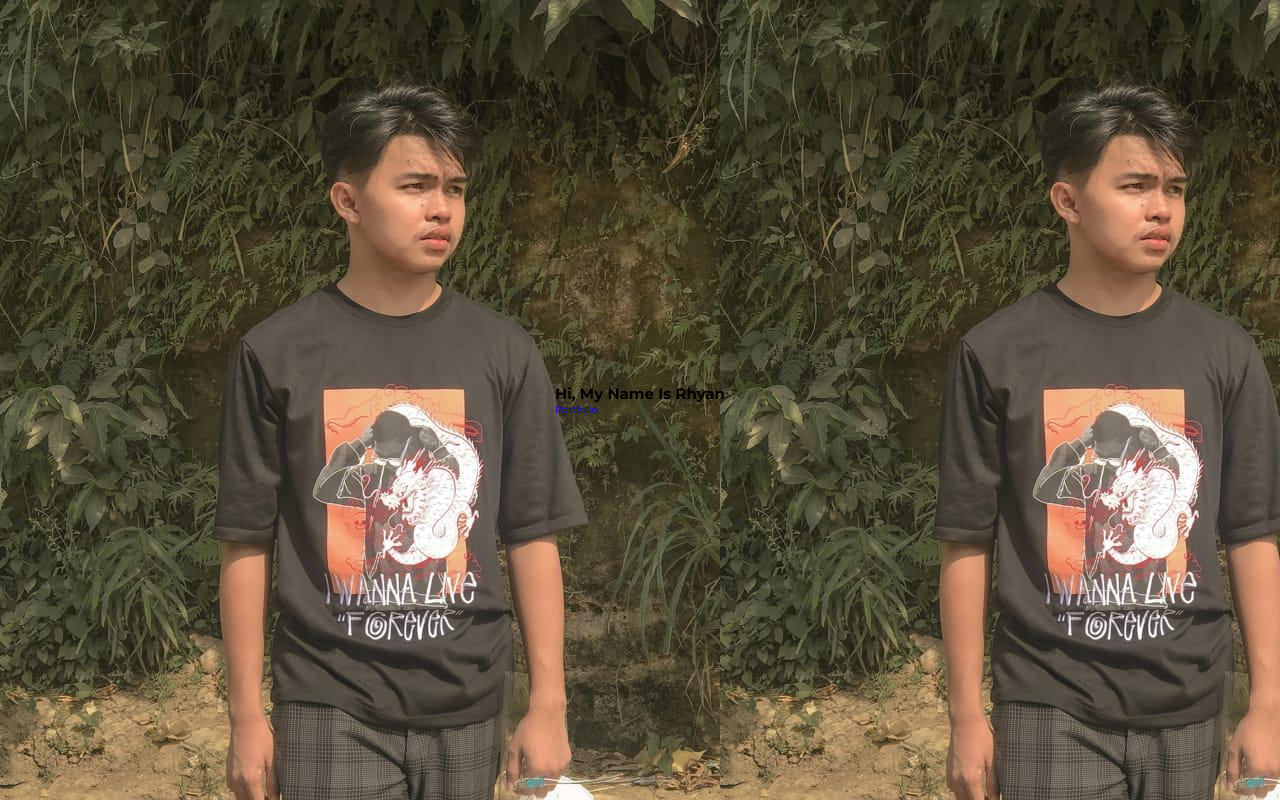
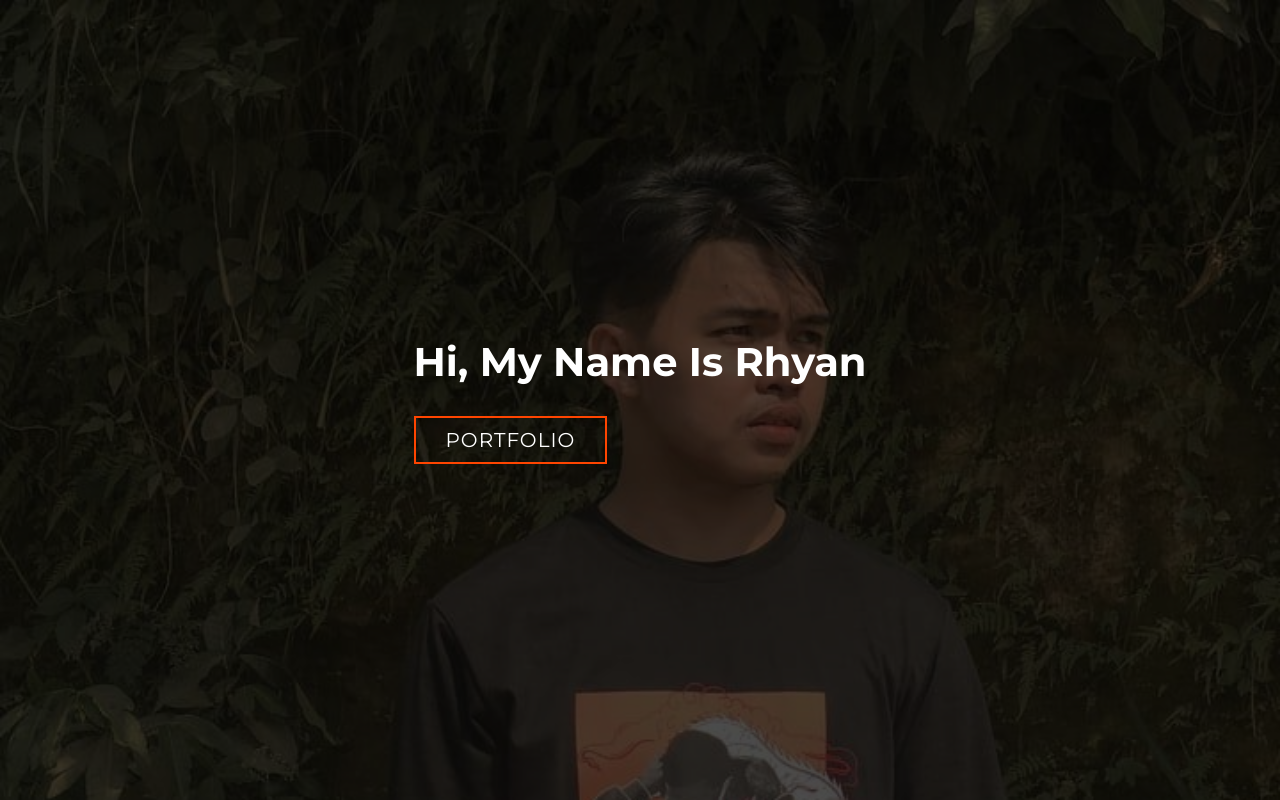
Before and after one commit to rhyancalms/rhyancalms.github.io, a plain HTML site: page index.html in a window 1280 px wide. Drawn offline with Linux system fonts and the light colour scheme.

Commit message:
Added color to button

```diff
--- a/style.css
+++ b/style.css
@@ -22,5 +22,45 @@ a{
 /* Hero Section */
 #hero{
     background-image: url(./img/hero-bg.jpg);
+    background-size: cover;
+    background-position: top center;
+    position: relative;
+    z-index: 1;
 }
+#hero::after{
+    content: '';
+    position: absolute;
+    left: 0;
+    top: 0;
+    height: 100%;
+    width: 100%;
+    background-color: black;
+    opacity: .7;
+    z-index: -1;
+}
+#hero h1{
+    display: block;
+    width: fit-content;
+    font-size: 4rem;
+    position: relative;
+    color: white;
+}
+#hero .cta{
+    display: inline-block;
+    padding: 10px 30px;
+    color: white;
+    background-color: transparent;
+    border: 2px solid orangered;
+    font-size: 2rem;
+    text-transform: uppercase;
+    letter-spacing: .1rem;
+    margin-top: 30px;
+    transition: .3s ease;
+    transition-property: background-color, color;
+}
+#hero .cta:hover{
+    color: white;
+    background-color: orangered;
+}
+
 /* End Hero Section */
```
